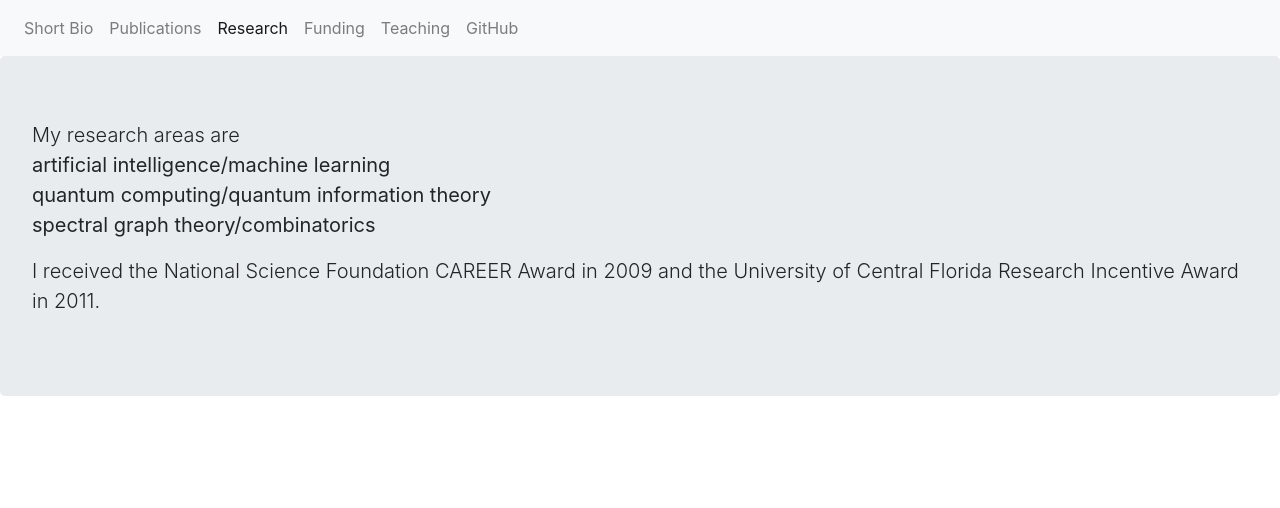
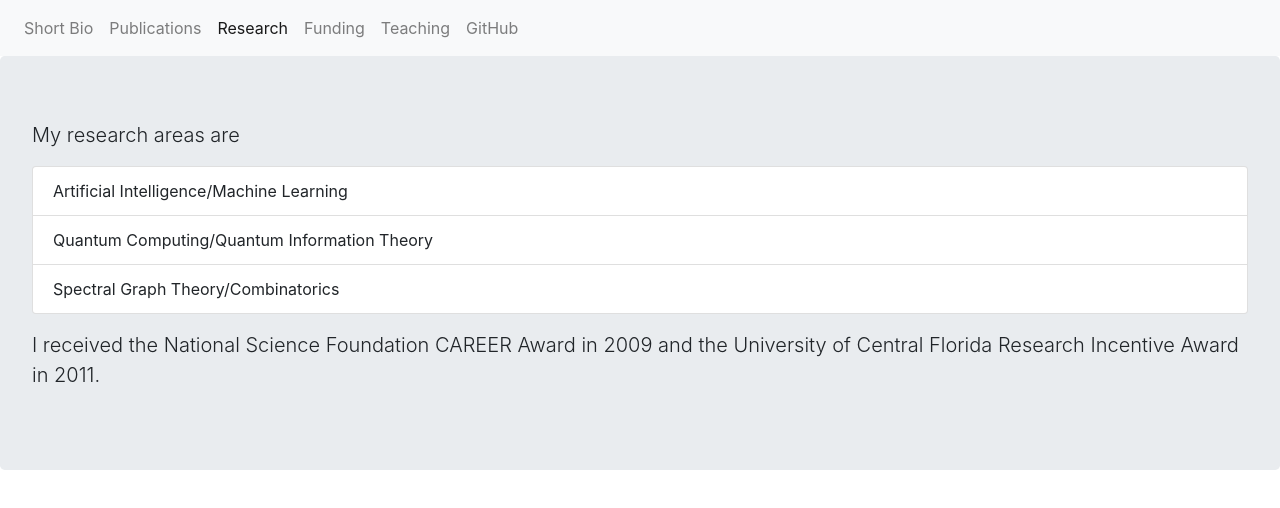
Before and after one commit to schneider128k/schneider128k.github.io, a plain HTML site: page research.html in a window 1280 px wide. Drawn offline with nearby package versions, Linux system fonts and the light colour scheme.

Commit message:
Update research.html

```diff
--- a/research.html
+++ b/research.html
@@ -45,9 +45,11 @@
     <div class="jumbotron">
       <p class="lead">
         My research areas are<br>
-        <b>artificial intelligence/machine learning</b><br>
-        <b>quantum computing/quantum information theory</b><br>
-        <b>spectral graph theory/combinatorics</b>
+        <ul class="list-group">
+          <li class="list-group-item">Artificial Intelligence/Machine Learning</li>
+          <li class="list-group-item">Quantum Computing/Quantum Information Theory</li>
+          <li class="list-group-item">Spectral Graph Theory/Combinatorics</li>
+        </ul>
       </p>
 
       <p class="lead">I received the National Science Foundation CAREER Award in 2009 and the University of Central Florida Research Incentive Award in 2011.</p>
```
